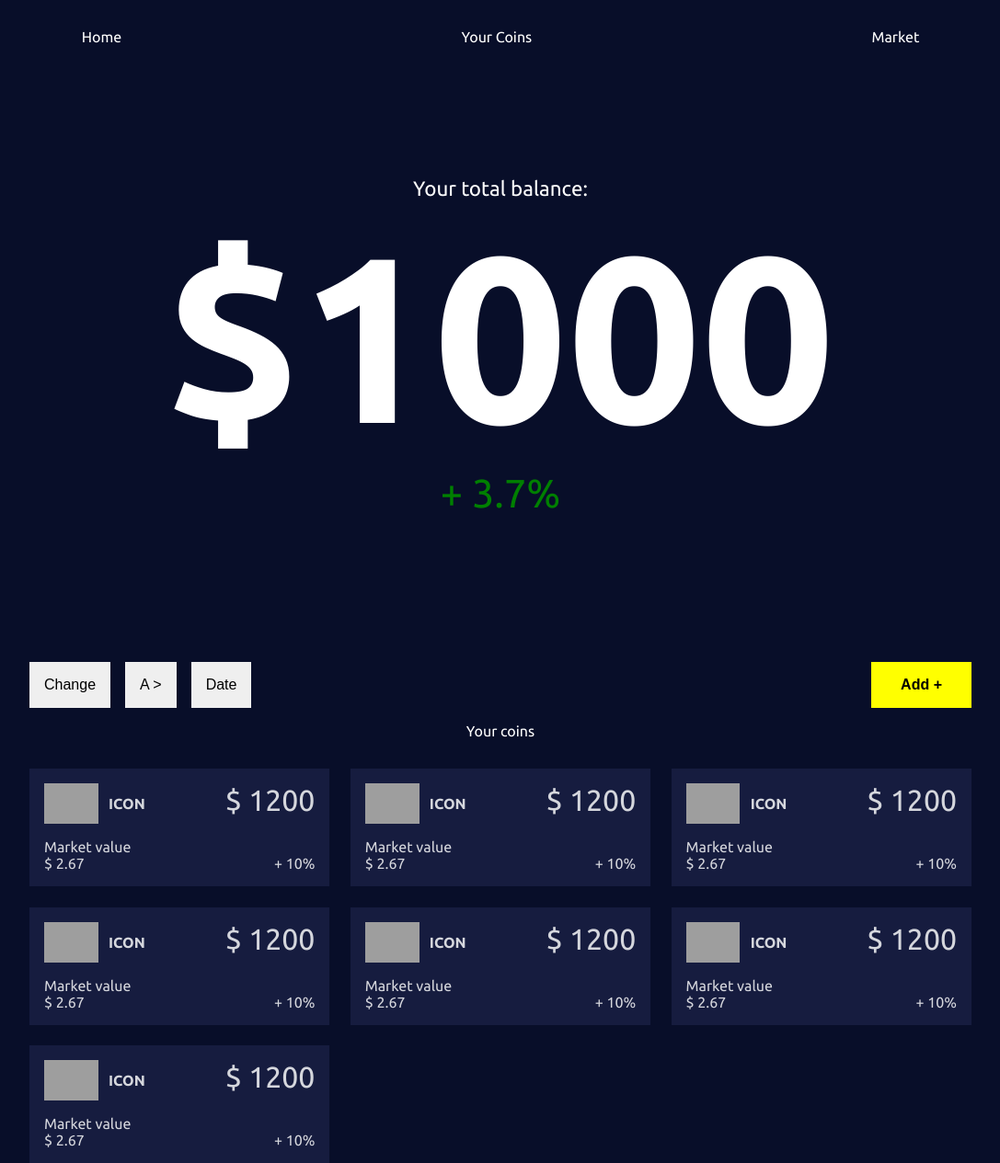
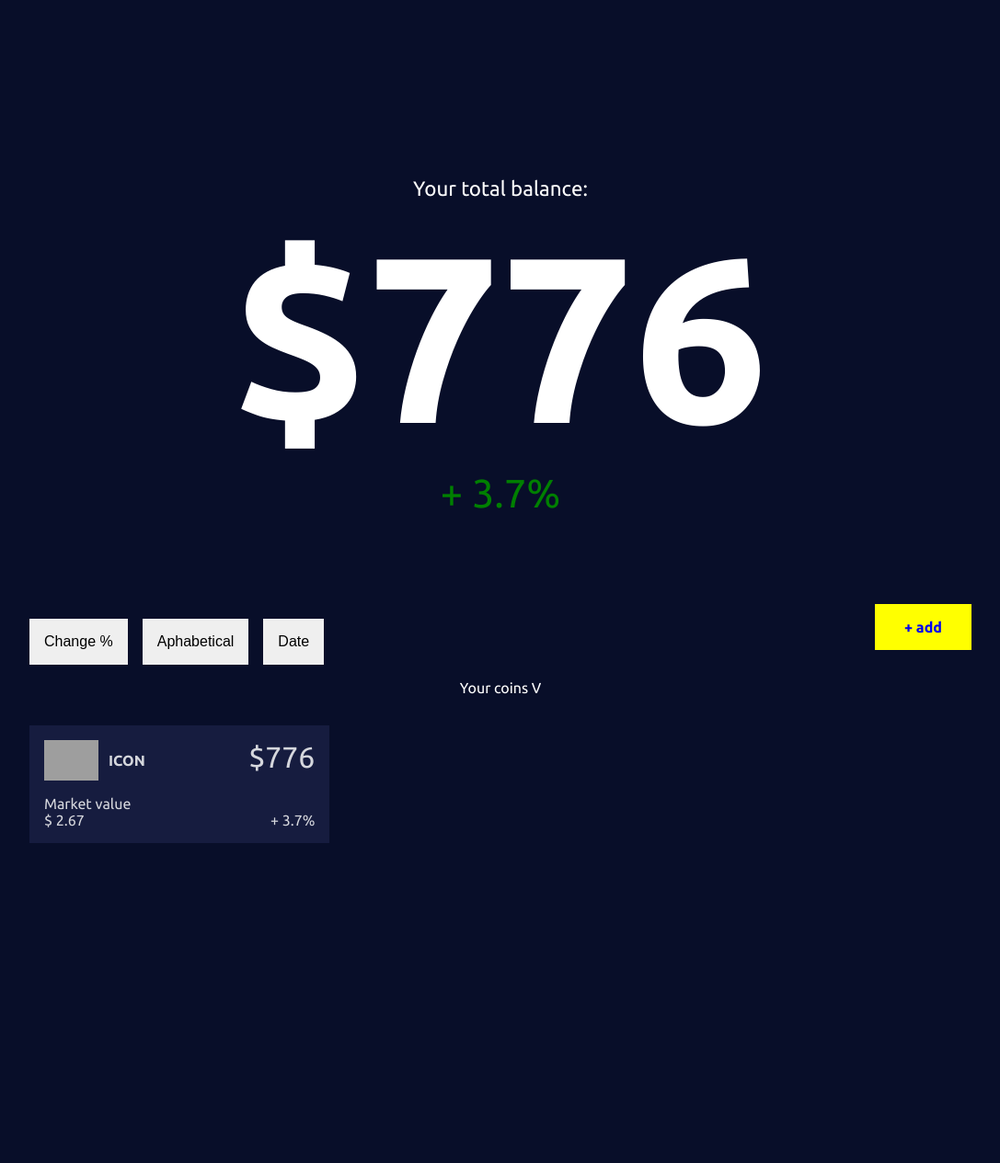
Before and after one commit to niyorn/crypto-wallet, a web app: file index.html in a window 1280 px wide. Shown: the whole page at 92% size, without its empty margins (96-1183 px from the left). After the commit the page ends 917 px from the top, so only its background shows below. Run offline with its HTML, style and script files only (its server is not run), Linux system fonts and the light colour scheme; grey boxes are pictures that could not be loaded.

Commit message:
add function for adding coins to the system

```diff
--- a/index.html
+++ b/index.html
@@ -13,9 +13,9 @@
         <header>
             <nav>
                 <ul>
-                    <li><a href="">Home</a></li>
+                    <!-- <li><a href="">Home</a></li>
                     <li><a href="#yourCoins">Your Coins</a></li>
-                    <li><a href="">Market</a></li>
+                    <li><a href="">Market</a></li> -->
                 </ul>
             </nav>
         </header>
@@ -27,7 +27,7 @@
                 </h1>
 
                 <p class="belance">
-                    <span class="total">$1000</span>
+                    <span class="total">$776</span>
                 </p>
 
                 <p class="change gain 24-hour">
@@ -40,18 +40,18 @@
                 <section class="coins-menu">
                     <section class="filter">
                         <ul>
-                            <li><button>Change</button></li>
-                            <li><button>A ></button></li>
+                            <li><button>Change %</button></li>
+                            <li><button>Aphabetical</button></li>
                             <li><button>Date</button></li>
                         </ul>
                     </section>
 
                     <section class="add">
-                        <button>Add +</button>
+                        <a href="addcoin1.html">+ add</a>
                     </section>
                 </section>
 
-                <p class="your-coins">Your coins</p>
+                <p class="your-coins">Your coins V</p>
 
                 <div id="yourCoins" class="coin-wrapper">
                     <a class="link-coin" href="">
@@ -65,134 +65,15 @@
                             </section>
 
                             <section class="coin-portfolio">
-                                <span class="assets-value">$ 1200</span>
+                                <span class="assets-value">$776</span>
                                 <p class="change">
                                     <span class="change-indicator">+</span>
-                                    <span class="change-value">10%</span>
+                                    <span class="change-value">3.7%</span>
                                 </p>
                             </section>
                         </section>
                         </a>
 
-                        <a class="link-coin" href="">
-                            <section class="coin">
-                                <section class="coin-market">
-                                    <img class="coin-image" src="https://s2.coinmarketcap.com/static/img/coins/128x128/2099.png" alt="">
-                                    <span class="coin-name">ICON</span>
-
-                                    <span class="coin-value-description">Market value</span>
-                                    <span class="coin-value">$ 2.67</span>
-                                </section>
-
-                                <section class="coin-portfolio">
-                                    <span class="assets-value">$ 1200</span>
-                                    <p class="change">
-                                        <span class="change-indicator">+</span>
-                                        <span class="change-value">10%</span>
-                                    </p>
-                                </section>
-                            </section>
-                            </a>
-
-                            <a class="link-coin" href="">
-                                <section class="coin">
-                                    <section class="coin-market">
-                                        <img class="coin-image" src="https://s2.coinmarketcap.com/static/img/coins/128x128/2099.png" alt="">
-                                        <span class="coin-name">ICON</span>
-
-                                        <span class="coin-value-description">Market value</span>
-                                        <span class="coin-value">$ 2.67</span>
-                                    </section>
-
-                                    <section class="coin-portfolio">
-                                        <span class="assets-value">$ 1200</span>
-                                        <p class="change">
-                                            <span class="change-indicator">+</span>
-                                            <span class="change-value">10%</span>
-                                        </p>
-                                    </section>
-                                </section>
-                                </a>
-
-                                <a class="link-coin" href="">
-                                    <section class="coin">
-                                        <section class="coin-market">
-                                            <img class="coin-image" src="https://s2.coinmarketcap.com/static/img/coins/128x128/2099.png" alt="">
-                                            <span class="coin-name">ICON</span>
-
-                                            <span class="coin-value-description">Market value</span>
-                                            <span class="coin-value">$ 2.67</span>
-                                        </section>
-
-                                        <section class="coin-portfolio">
-                                            <span class="assets-value">$ 1200</span>
-                                            <p class="change">
-                                                <span class="change-indicator">+</span>
-                                                <span class="change-value">10%</span>
-                                            </p>
-                                        </section>
-                                    </section>
-                                    </a>
-
-                                    <a class="link-coin" href="">
-                                        <section class="coin">
-                                            <section class="coin-market">
-                                                <img class="coin-image" src="https://s2.coinmarketcap.com/static/img/coins/128x128/2099.png" alt="">
-                                                <span class="coin-name">ICON</span>
-
-                                                <span class="coin-value-description">Market value</span>
-                                                <span class="coin-value">$ 2.67</span>
-                                            </section>
-
-                                            <section class="coin-portfolio">
-                                                <span class="assets-value">$ 1200</span>
-                                                <p class="change">
-                                                    <span class="change-indicator">+</span>
-                                                    <span class="change-value">10%</span>
-                                                </p>
-                                            </section>
-                                        </section>
-                                        </a>
-
-                            <a class="link-coin" href="">
-                                <section class="coin">
-                                    <section class="coin-market">
-                                        <img class="coin-image" src="https://s2.coinmarketcap.com/static/img/coins/128x128/2099.png" alt="">
-                                        <span class="coin-name">ICON</span>
-
-                                        <span class="coin-value-description">Market value</span>
-                                        <span class="coin-value">$ 2.67</span>
-                                    </section>
-
-                                    <section class="coin-portfolio">
-                                        <span class="assets-value">$ 1200</span>
-                                        <p class="change">
-                                            <span class="change-indicator">+</span>
-                                            <span class="change-value">10%</span>
-                                        </p>
-                                    </section>
-                                </section>
-                                </a>
-
-                                <a class="link-coin" href="">
-                                    <section class="coin">
-                                        <section class="coin-market">
-                                            <img class="coin-image" src="https://s2.coinmarketcap.com/static/img/coins/128x128/2099.png" alt="">
-                                            <span class="coin-name">ICON</span>
-
-                                            <span class="coin-value-description">Market value</span>
-                                            <span class="coin-value">$ 2.67</span>
-                                        </section>
-
-                                        <section class="coin-portfolio">
-                                            <span class="assets-value">$ 1200</span>
-                                            <p class="change">
-                                                <span class="change-indicator">+</span>
-                                                <span class="change-value">10%</span>
-                                            </p>
-                                        </section>
-                                    </section>
-                                    </a>
                 </div>
             </section>
         </main>
--- a/public/stylesheet.css
+++ b/public/stylesheet.css
@@ -116,10 +116,11 @@ nav ul a{
     grid-area: addCoin;
 }
 
-.add button{
+.add a{
     padding: 1rem 2rem;
     background-color: yellow;
     font-weight: bold;
+    text-decoration: none;
 }
 
 .investment-container{
@@ -134,7 +135,7 @@ nav ul a{
 }
 @media (min-width: 50em){
     .investment-container{
-        min-height: 80vh;
+        min-height: 60vh;
     }
 }
 
```
Also changed, not shown: other parts of public/stylesheet.css (+220 -0 lines), addcoin1.html (added, +26 -0 lines), addcoin2.html (added, +85 -0 lines), addcoin3.html (added, +53 -0 lines).
